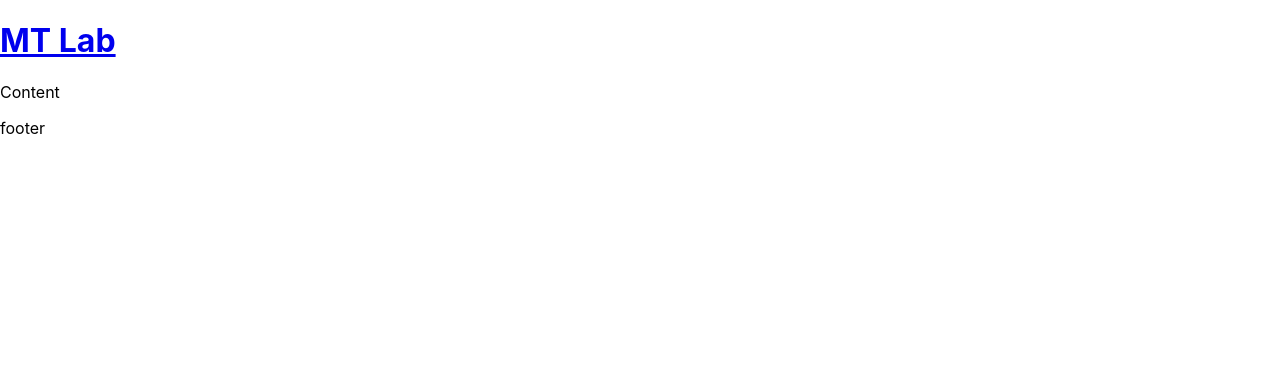
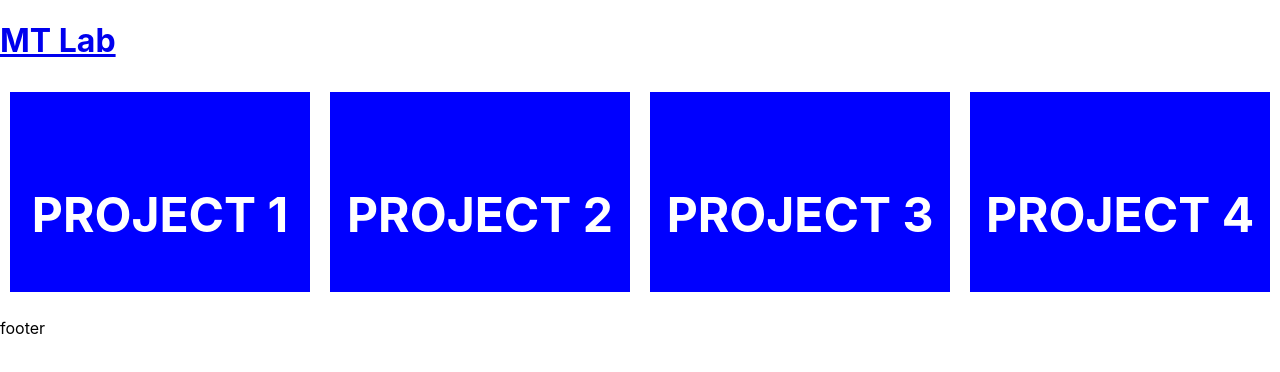
Before and after one commit to eajung/mt_website, a React (Create React App) app in the folder mt_lab_website/: page / in a window 1280 px wide. Shown: the top 372 px of the page. Built offline with nearby package versions, Linux system fonts and the light colour scheme.

Commit message:
changed project into a modal, added project styles

```diff
--- a/mt_lab_website/src/assets/App.scss
+++ /dev/null
@@ -1,32 +0,0 @@
-.App {
-  text-align: center;
-}
-
-.App-logo {
-  animation: App-logo-spin infinite 20s linear;
-  height: 40vmin;
-}
-
-.App-header {
-  background-color: #282c34;
-  min-height: 100vh;
-  display: flex;
-  flex-direction: column;
-  align-items: center;
-  justify-content: center;
-  font-size: calc(10px + 2vmin);
-  color: white;
-}
-
-.App-link {
-  color: #61dafb;
-}
-
-@keyframes App-logo-spin {
-  from {
-    transform: rotate(0deg);
-  }
-  to {
-    transform: rotate(360deg);
-  }
-}
--- /dev/null
+++ b/mt_lab_website/src/assets/components/_project.scss
@@ -0,0 +1,28 @@
+.project-container {
+    padding: 0;
+    margin: 0;
+    list-style: none;
+
+    display: -webkit-box;
+    display: -moz-box;
+    display: -ms-flexbox;
+    display: -webkit-flex;
+    display: flex;
+
+    -webkit-flex-flow: row wrap;
+    justify-content: center;
+  }
+
+.project-modal {
+    background: blue;
+    margin: 10px;
+    width: 300px;
+    height: 200px;
+    margin-top: 10px;
+
+    line-height: 150px;
+    color: white;
+    font-weight: bold;
+    font-size: 3em;
+    text-align: center;
+  }
--- /dev/null
+++ b/mt_lab_website/src/assets/styles.scss
@@ -0,0 +1,2 @@
+@import './components/index.scss';
+@import './components/project.scss';
--- a/mt_lab_website/src/components/App.js
+++ b/mt_lab_website/src/components/App.js
@@ -1,10 +1,12 @@
 import React from 'react';
-// import logo from './assets/logo.svg';
-import '../assets/App.scss';
+import ProjectModal from './ProjectModal';
 
 export const App = () => (
-  <div>
-    <p>Content</p>
+  <div className="project-container">
+    <ProjectModal id={1}/>
+    <ProjectModal id={2}/>
+    <ProjectModal id={3}/>
+    <ProjectModal id={4}/>
   </div>
 );
 
--- a/mt_lab_website/src/components/Profile.js
+++ b/mt_lab_website/src/components/Profile.js
@@ -2,10 +2,8 @@ import React from 'react';
 
 export const Profile = () => (
     <div className="content-container">
-        <div className="header__content">
-            <p>FIRSTNAME, LASTNAME</p>
-        </div>
         <div className="profile">
+            <h2>FIRSTNAME, LASTNAME</h2>
             <p>SO-AND-SO IS A PHD CANDIDATE IN HIS SECOND YEAR.</p>
             <p>WORKING ON TENSEGRITY PROJECT SINCE 2014 BLAHBLAH</p>
         </div>
--- a/mt_lab_website/src/components/ProjectModal.js
+++ b/mt_lab_website/src/components/ProjectModal.js
@@ -1,13 +1,10 @@
 import React from 'react';
+import Modal from 'react-modal';
 
-export const ProjectModal = () => (
-    <div className="content-container">
-        <div className="header__content">
-            <p>PROJECT TITLE</p>
-        </div>
-        <div className="project-modal">
-            <p>blah blah blah tensegrity braingineers blah</p>
-        </div>
+Modal.setAppElement("#root");
+export const ProjectModal = (props) => (
+    <div className="project-modal">
+        <p>PROJECT {props.id}</p>
     </div>
 );
 
--- a/mt_lab_website/src/index.js
+++ b/mt_lab_website/src/index.js
@@ -2,7 +2,7 @@ import React from 'react';
 import ReactDOM from 'react-dom';
 import * as serviceWorker from './serviceWorker';
 import AppRouter from './routers/AppRouter';
-import './assets/index.scss';
+import './assets/styles.scss';
 
 ReactDOM.render(<AppRouter />, document.getElementById('root'));
 
```
Also changed, not shown: mt_lab_website/src/assets/components/_index.scss (renamed from mt_lab_website/src/assets/index.scss).
